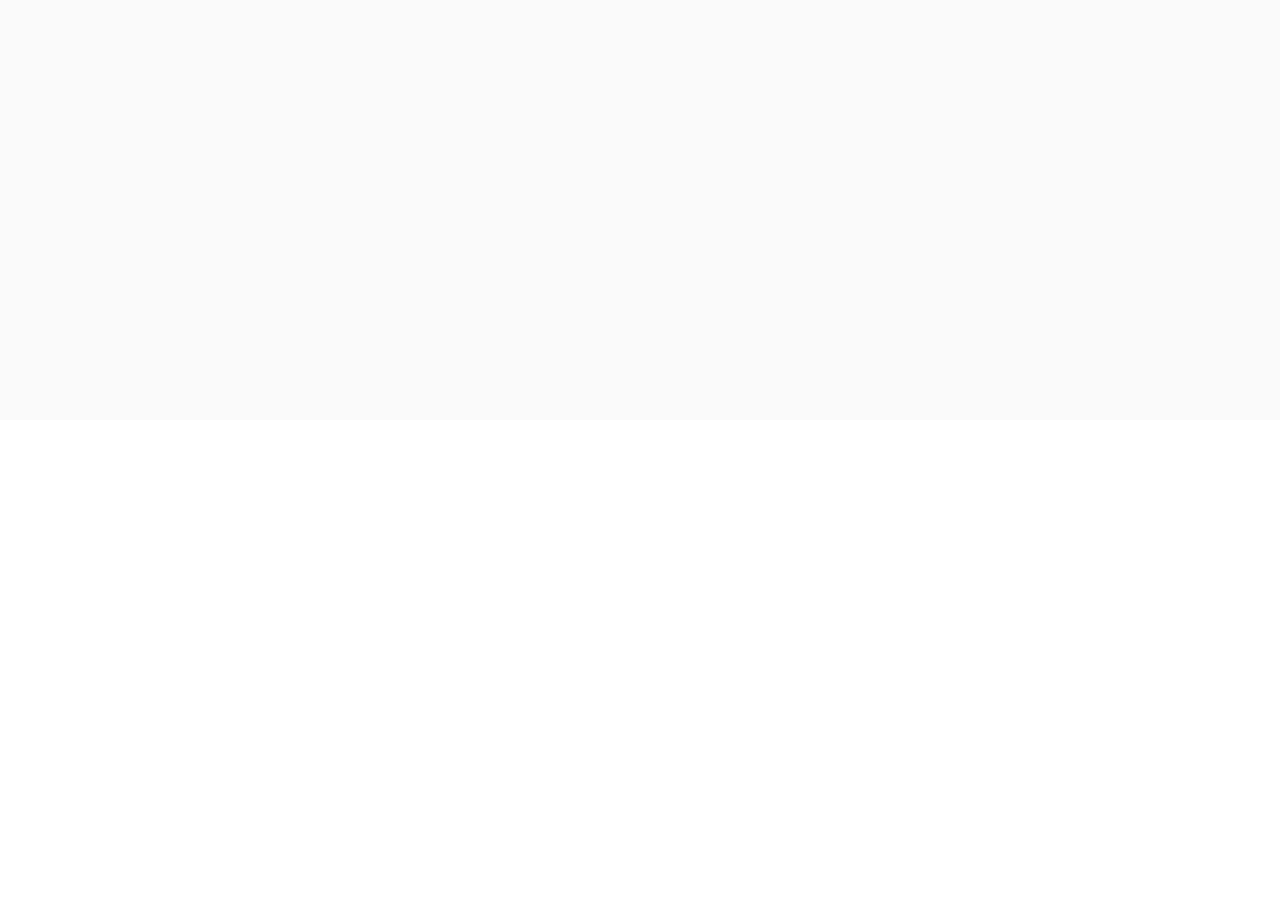
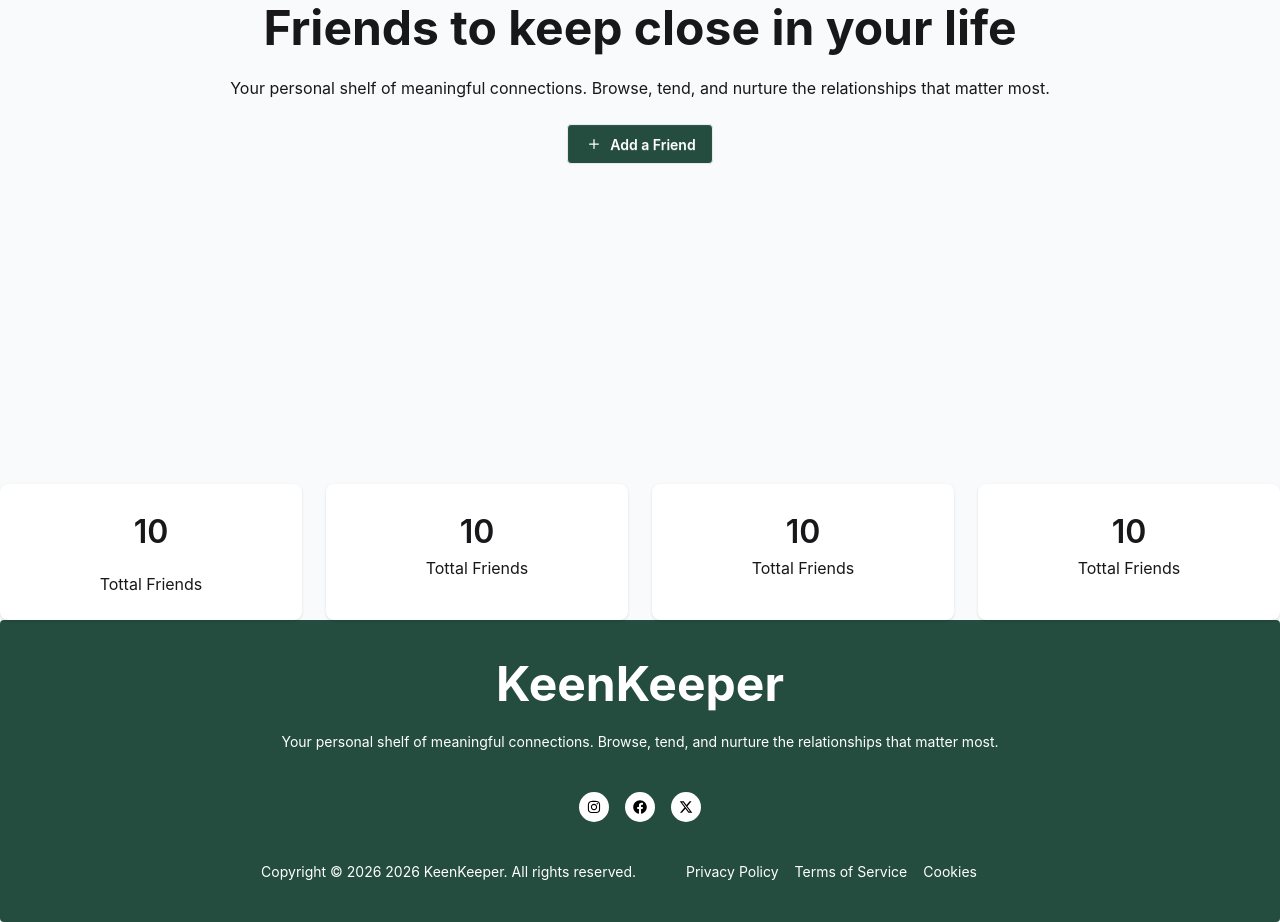
Before and after one commit to arifislam121416/keep-friends-project, a Next.js app: page / in a window 1280 px wide. Shown: the part 380-1302 px from the top of the page. Before the commit the page ends 800 px from the top, so only its background shows below. Built offline with nearby package versions, Linux system fonts and the light colour scheme.

Commit message:
Footer section complete

```diff
--- /dev/null
+++ b/src/app/apps/page.jsx
@@ -0,0 +1,11 @@
+import React from 'react';
+
+const Apps = () => {
+    return (
+        <div>
+
+        </div>
+    );
+};
+
+export default Apps;
--- /dev/null
+++ b/src/app/components/footer/page.jsx
@@ -0,0 +1,33 @@
+import { FaFacebook } from "react-icons/fa";
+import { FaInstagram } from "react-icons/fa6";
+import { FaXTwitter } from "react-icons/fa6";
+
+const Footer = () => {
+    return (
+        <div>
+            <footer className="footer footer-horizontal footer-center bg-[#244d3fFF] text-white  rounded p-10">
+  <nav className="text-center space-y-4">
+     <h1 className='text-5xl font-bold'>KeenKeeper</h1>
+     <p>Your personal shelf of meaningful connections. Browse, tend, and nurture the relationships that matter most.</p>
+  </nav>
+  <nav>
+    <div className=" grid grid-flow-col gap-4">
+      <a className="bg-base-100 rounded-full p-2 text-black" href="https://instagram.com" target="_blank"><FaInstagram /></a>
+      <a className="bg-base-100 rounded-full p-2 text-black" href="https://facebook.com" target="_blank"><FaFacebook /></a>
+      <a className="bg-base-100 rounded-full p-2 text-black" href="https://twitter.com" target="_blank"><FaXTwitter/> </a>
+    </div>
+  </nav>
+  <aside className="grid lg:grid-cols-2 md:grid-cols-2 ">
+    <p>Copyright © {new Date().getFullYear()}  2026 KeenKeeper. All rights reserved.</p>
+     <nav className="grid grid-flow-col gap-4">
+    <a className="link link-hover">Privacy Policy</a>
+    <a className="link link-hover">Terms of Service</a>
+    <a className="link link-hover">Cookies</a>
+  </nav>
+  </aside>
+</footer>
+        </div>
+    );
+};
+
+export default Footer;
--- /dev/null
+++ b/src/app/components/herosection/page.jsx
@@ -0,0 +1,21 @@
+
+import { IoIosAdd } from "react-icons/io";
+
+const HeroSection = () => {
+    return (
+       <div className="hero bg-[#f8fafcFF] min-h-screen">
+  <div className="hero-content text-center">
+    <div>
+      <h1 className="text-5xl font-bold">Friends to keep close in your life</h1>
+      <p className="py-6">
+        Your personal shelf of meaningful connections. Browse, tend, and nurture the
+relationships that matter most.
+      </p>
+      <button className="btn bg-[#244D3F] text-white"><span className='text-xl'><IoIosAdd /></span>Add a Friend</button>
+    </div>
+  </div>
+</div>
+    );
+};
+
+export default HeroSection;
--- a/src/app/components/mynavlink/page.jsx
+++ b/src/app/components/mynavlink/page.jsx
@@ -10,7 +10,7 @@ const MynavLink = ({href,children}) => {
 
     return (
 
-    <Link  href={href} className={`px-3 py-2 rounded-lg flex items-center gap-2 transition
+    <Link  href={href} className={`lg:px-3 px-2   py-3 rounded-lg flex items-center lg:gap-2 md:gap-2 sm:gap-0.5 transition
     ${isActive ? "bg-[#244D3F] text-white" : "hover:bg-gray-200"}`}>
         {children}
         </Link>
--- a/src/app/components/navbar/page.jsx
+++ b/src/app/components/navbar/page.jsx
@@ -30,10 +30,10 @@ const items = [
   <div className="flex-1">
     <p className='text-2xl font-bold'>Keen<span className='text-[#244D3F]'>Keeper</span></p>
   </div>
-<div className='flex space-x-3'>
+<div className='flex lg:space-x-3 md:space-x-3'>
 {
     items.map((item)=> (<MynavLink key={item.path} href={item.path}>
-        <span className='flex text-[16px] items-center gap-2'>{item.icon} {item.text}</span>
+        <span className='flex text-[16px] items-center gap-0.5 lg:gap-2 md:gap-2'>{item.icon} {item.text}</span>
         </MynavLink>))
 }
 </div>
--- /dev/null
+++ b/src/app/components/tottalfriendadd/page.jsx
@@ -0,0 +1,55 @@
+import React from 'react';
+
+const TottalFriendAdd = () => {
+    return (
+        <div className='grid text-center bg-[#F8FAFC]  grid-cols-1 md:grid-cols-2 lg:grid-cols-4 gap-6'>
+          <div className="card bg-base-100 p-6 gap-4 card-xs shadow-sm">
+
+   <p className='text-[32px] font-semibold'>10</p>
+   <p>Tottal Friends</p>
+
+</div>
+          <div className="card  bg-base-100 p-6 shadow-sm">
+
+   <p className='text-[32px] font-semibold'>10</p>
+   <p>Tottal Friends</p>
+
+</div>
+          <div className="card p-6 bg-base-100 card-xs shadow-sm">
+
+   <p className='text-[32px] font-semibold'>10</p>
+   <p>Tottal Friends</p>
+
+</div>
+          <div className="card p-6 bg-base-100 card-xs shadow-sm">
+
+   <p className='text-[32px] font-semibold'>10</p>
+   <p>Tottal Friends</p>
+
+</div>
+
+
+
+
+
+            {/* <div>
+               <p>10</p>
+               <p>Total Friends</p>
+            </div> */}
+            {/* <div>
+            <p>3</p>
+               <p>On Track</p>
+            </div> */}
+            {/* <div>
+<p>6</p>
+               <p>Need Attention</p>
+            </div> */}
+            {/* <div>
+<p>12</p>
+               <p>Interactions This Month</p>
+            </div> */}
+        </div>
+    );
+};
+
+export default TottalFriendAdd;
--- a/src/app/layout.js
+++ b/src/app/layout.js
@@ -2,6 +2,7 @@ import { Geist, Geist_Mono } from "next/font/google";
 import "./globals.css";
 import MynavLink from "./components/mynavlink/page";
 import Navbar from "./components/navbar/page";
+import Footer from "./components/footer/page";
 
 const geistSans = Geist({
   variable: "--font-geist-sans",
@@ -27,6 +28,7 @@ export default function RootLayout({ children }) {
       <body className="min-h-full flex flex-col">
        <Navbar/>
         {children}
+        <Footer/>
         </body>
     </html>
   );
--- a/src/app/page.js
+++ b/src/app/page.js
@@ -1,9 +1,12 @@
-import Image from "next/image";
+
+import HeroSection from "./components/herosection/page";
+import TottalFriendAdd from "./components/tottalfriendadd/page";
 
 export default function Home() {
   return (
-    <div className="flex flex-col flex-1 items-center justify-center bg-zinc-50 font-sans dark:bg-black">
-
+    <div>
+      <HeroSection/>
+     <TottalFriendAdd/>
     </div>
   );
 }
```
